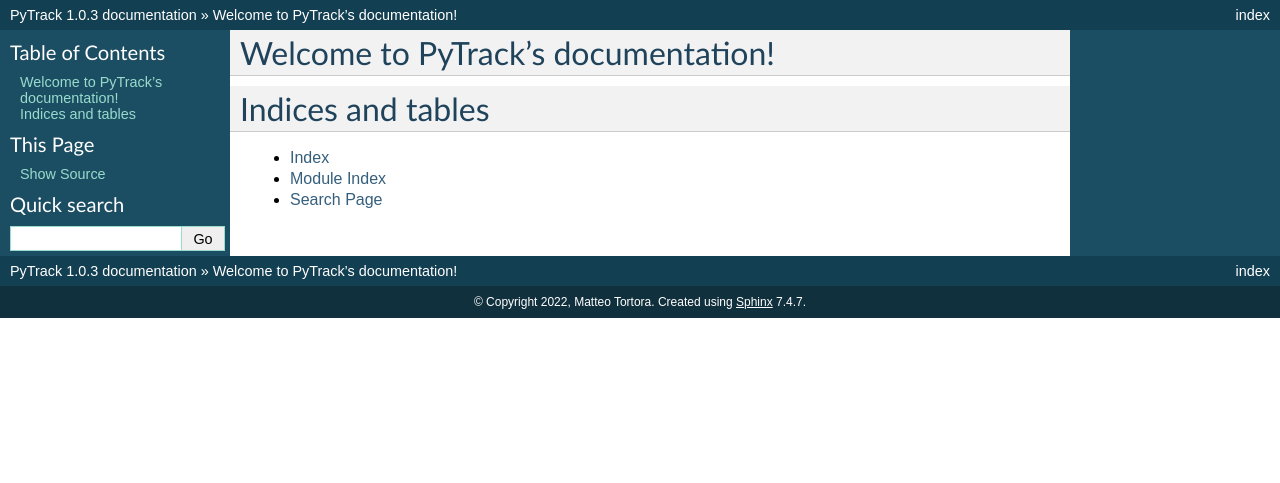
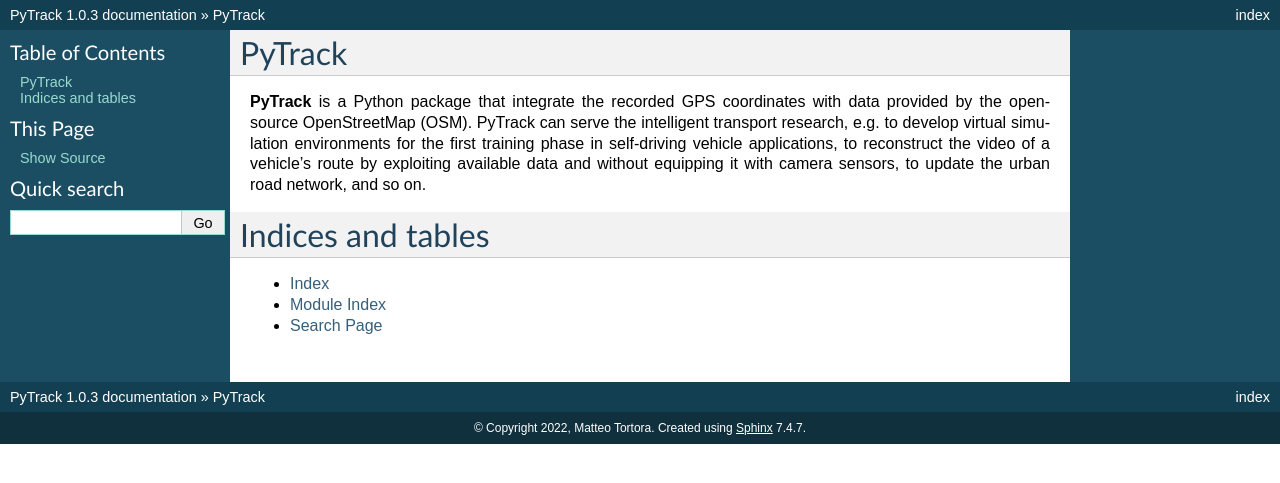
Before and after one commit to cosbidev/PyTrack, a Sphinx documentation site: the page built from docs/source/index.rst, in a window 1280 px wide. Shown: the top 483 px of the page. Built offline with Sphinx 7.4.7, drawn with Linux system fonts in a browser that asks for light colours.

Commit message:
Update index.rst

```diff
--- a/docs/source/index.rst
+++ b/docs/source/index.rst
@@ -3,13 +3,14 @@
    You can adapt this file completely to your liking, but it should at least
    contain the root `toctree` directive.
 
-Welcome to PyTrack's documentation!
+PyTrack |version|
 ===================================
+**PyTrack** is a Python package that integrate the recorded GPS coordinates with data provided by the open-source OpenStreetMap (OSM).
+PyTrack can serve the intelligent transport research, e.g. to develop virtual simulation environments for the first training phase in self-driving vehicle applications, to reconstruct the video of a vehicle’s route by exploiting available data and without equipping it with camera sensors, to update the urban road network, and so on.
 
 .. toctree::
    :maxdepth: 2
    :caption: Contents:
-
 
 
 Indices and tables
```
